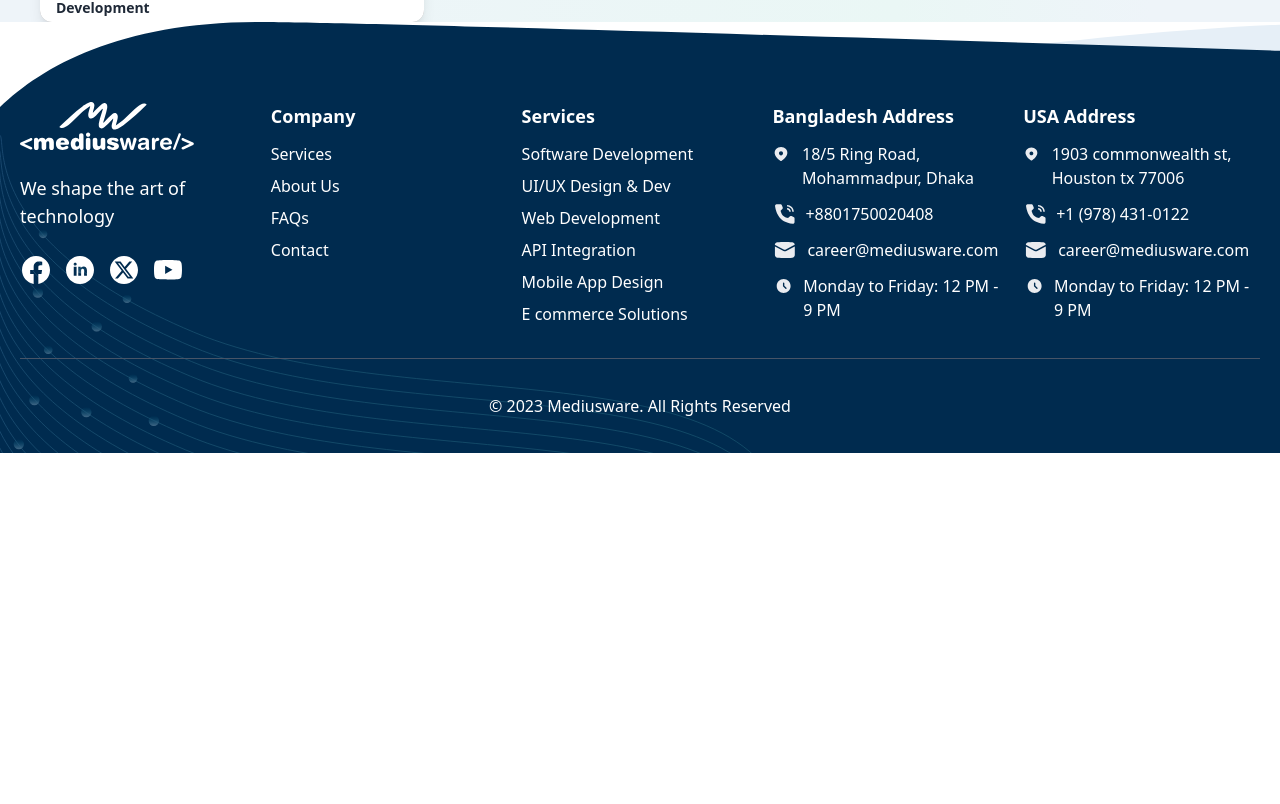
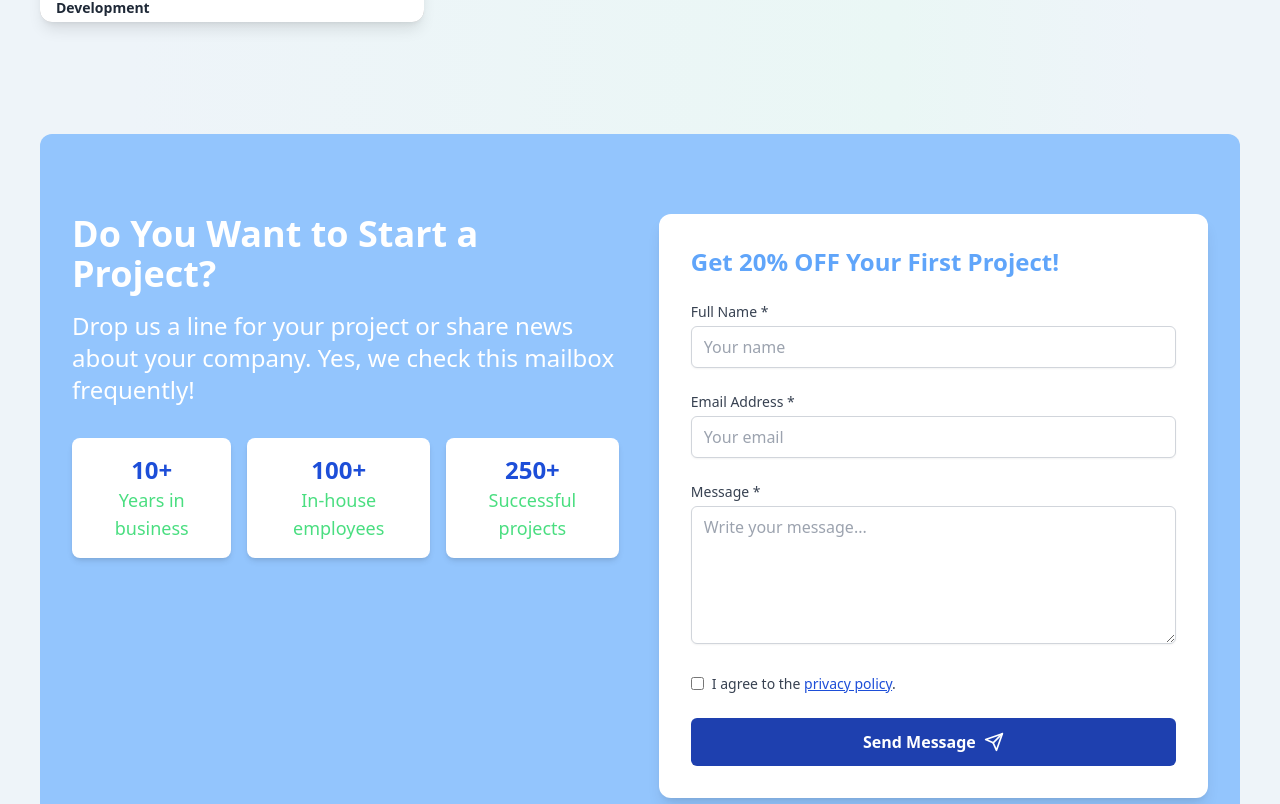
Before and after one commit to SiamBinSolaiman1598/frontend-interview, a React (Vite) app: page / in a window 1280 px wide. Shown: the part 2796-3600 px from the top of the page. Before the commit the page ends 3249 px from the top, so only its background shows below. Built offline with nearby package versions, Linux system fonts and the light colour scheme; grey boxes are pictures that could not be loaded.

Commit message:
implemented design

```diff
--- a/src/components/AllBlogs.jsx
+++ b/src/components/AllBlogs.jsx
@@ -1,5 +1,6 @@
 import React, { useState, useEffect } from "react";
-import BlogCard from "./BlogCard";
+import BlogCard from "./BlogCard"; import ContactFrom from "./ContactFrom";
+
 const trialAllBlogs = [
   {
     "id": 6,
@@ -1297,6 +1298,8 @@ const AllBlogs = () => {
         {filteredBlogs.map((blog) => (
           <BlogCard key={blog.id} blog={blog} />
         ))}
+      </div> <div className="py-28">
+        <ContactFrom />
       </div>
     </div>
   );
--- /dev/null
+++ b/src/components/ContactFrom.jsx
@@ -0,0 +1,139 @@
+import React, { useState } from 'react';
+import { FiSend } from 'react-icons/fi';
+
+const ContactForm = () => {
+    const [formData, setFormData] = useState({
+        name: '',
+        email: '',
+        message: '',
+        agree: false,
+    });
+
+    const handleChange = (e) => {
+        const { name, value, type, checked } = e.target;
+        setFormData((prevData) => ({
+            ...prevData,
+            [name]: type === 'checkbox' ? checked : value,
+        }));
+    };
+
+    const handleSubmit = (e) => {
+        e.preventDefault();
+
+        if (!formData.name || !formData.email || !formData.message) {
+            alert("Please fill in all fields.");
+            return;
+        }
+
+        if (!formData.agree) {
+            alert("You must agree to the privacy policy.");
+            return;
+        }
+
+        console.log('Form submitted:', formData);
+
+        setFormData({
+            name: '',
+            email: '',
+            message: '',
+            agree: false,
+        });
+    };
+
+    return (
+        <section className="bg-blue-300 dark:bg-slate-800 rounded-xl">
+            <div className="mx-auto max-w-7xl px-4 py-16 sm:px-6 lg:px-8 lg:py-20">
+                <div className="flex flex-col md:flex-row justify-center gap-10">
+                    <div className="md:w-1/2">
+                        <h1 className="text-4xl font-bold text-white mb-4">Do You Want to Start a Project?</h1>
+                        <p className="mb-8 text-2xl text-white">
+                            Drop us a line for your project or share news about your company.
+                            Yes, we check this mailbox frequently!
+                        </p>
+                        <div className="flex gap-4">
+                            {[
+                                { title: '10+', subtitle: 'Years in business' },
+                                { title: '100+', subtitle: 'In-house employees' },
+                                { title: '250+', subtitle: 'Successful projects' },
+                            ].map((stat, i) => (
+                                <div key={i} className="bg-white rounded-lg p-4 text-center shadow-md">
+                                    <p className="text-2xl font-bold text-blue-700">{stat.title}</p>
+                                    <p className="text-lg text-green-400">{stat.subtitle}</p>
+                                </div>
+                            ))}
+                        </div>
+                    </div>
+
+                    <div className="bg-white dark:bg-slate-900 p-8 rounded-xl shadow-lg md:w-1/2">
+                        <h2 className="text-2xl font-bold text-blue-400 mb-6">Get 20% OFF Your First Project!</h2>
+                        <form onSubmit={handleSubmit} className="space-y-6">
+                            <div>
+                                <label className="block text-sm font-medium text-gray-700 dark:text-gray-300 mb-1">
+                                    Full Name *
+                                </label>
+                                <input
+                                    type="text"
+                                    name="name"
+                                    value={formData.name}
+                                    onChange={handleChange}
+                                    placeholder="Your name"
+                                    className="w-full rounded-md border border-gray-300 py-2 px-3 shadow-sm dark:bg-slate-800 dark:text-gray-100"
+                                />
+                            </div>
+
+                            <div>
+                                <label className="block text-sm font-medium text-gray-700 dark:text-gray-300 mb-1">
+                                    Email Address *
+                                </label>
+                                <input
+                                    type="email"
+                                    name="email"
+                                    value={formData.email}
+                                    onChange={handleChange}
+                                    placeholder="Your email"
+                                    className="w-full rounded-md border border-gray-300 py-2 px-3 shadow-sm dark:bg-slate-800 dark:text-gray-100"
+                                />
+                            </div>
+
+                            <div>
+                                <label className="block text-sm font-medium text-gray-700 dark:text-gray-300 mb-1">
+                                    Message *
+                                </label>
+                                <textarea
+                                    name="message"
+                                    value={formData.message}
+                                    onChange={handleChange}
+                                    rows="5"
+                                    placeholder="Write your message..."
+                                    className="w-full rounded-md border border-gray-300 py-2 px-3 shadow-sm dark:bg-slate-800 dark:text-gray-100"
+                                ></textarea>
+                            </div>
+
+                            <div className="flex items-center space-x-2">
+                                <input
+                                    type="checkbox"
+                                    name="agree"
+                                    checked={formData.agree}
+                                    onChange={handleChange}
+                                    className="accent-blue-700"
+                                />
+                                <span className="text-sm text-gray-700 dark:text-gray-300">
+                                    I agree to the <a href="#" className="underline text-blue-700">privacy policy</a>.
+                                </span>
+                            </div>
+
+                            <button
+                                type="submit"
+                                className="flex items-center justify-center gap-2 bg-blue-800 hover:bg-blue-900 text-white font-semibold py-3 px-6 rounded-md transition duration-200 w-full"
+                            >
+                                Send Message <FiSend className="text-xl" />
+                            </button>
+                        </form>
+                    </div>
+                </div>
+            </div>
+        </section>
+    );
+};
+
+export default ContactForm;
```
